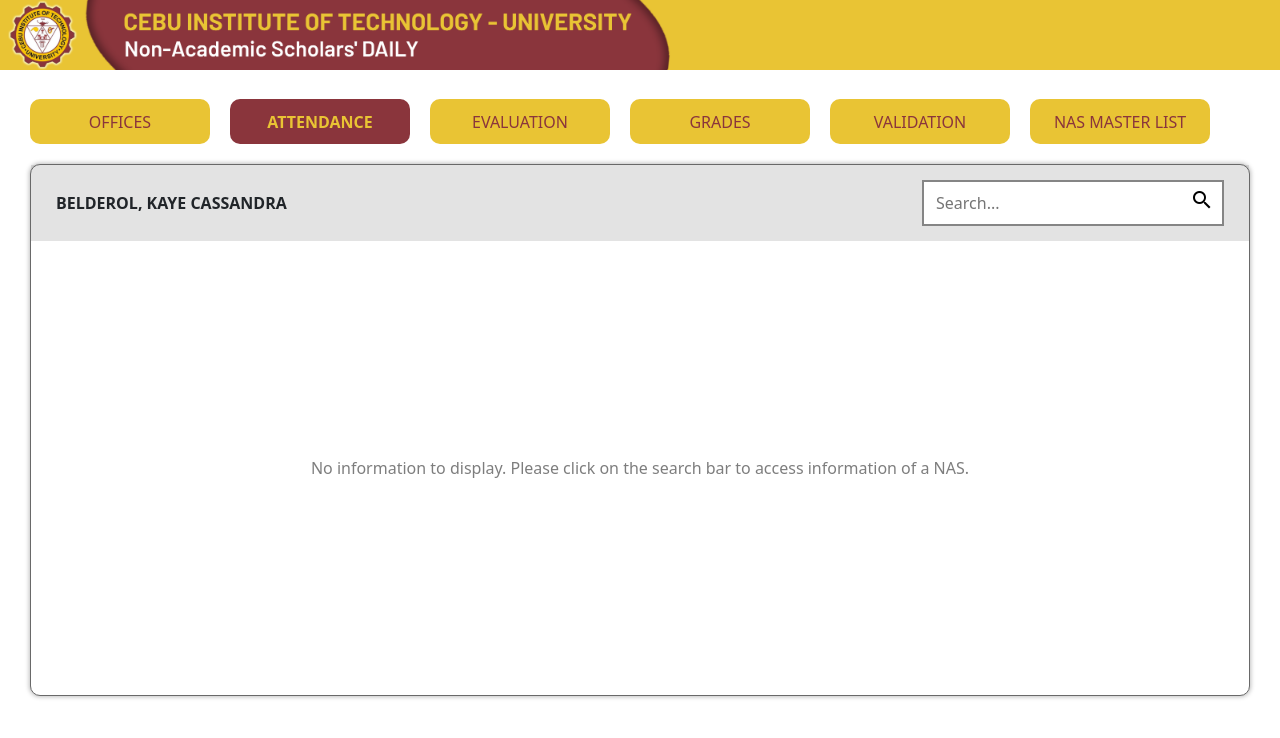
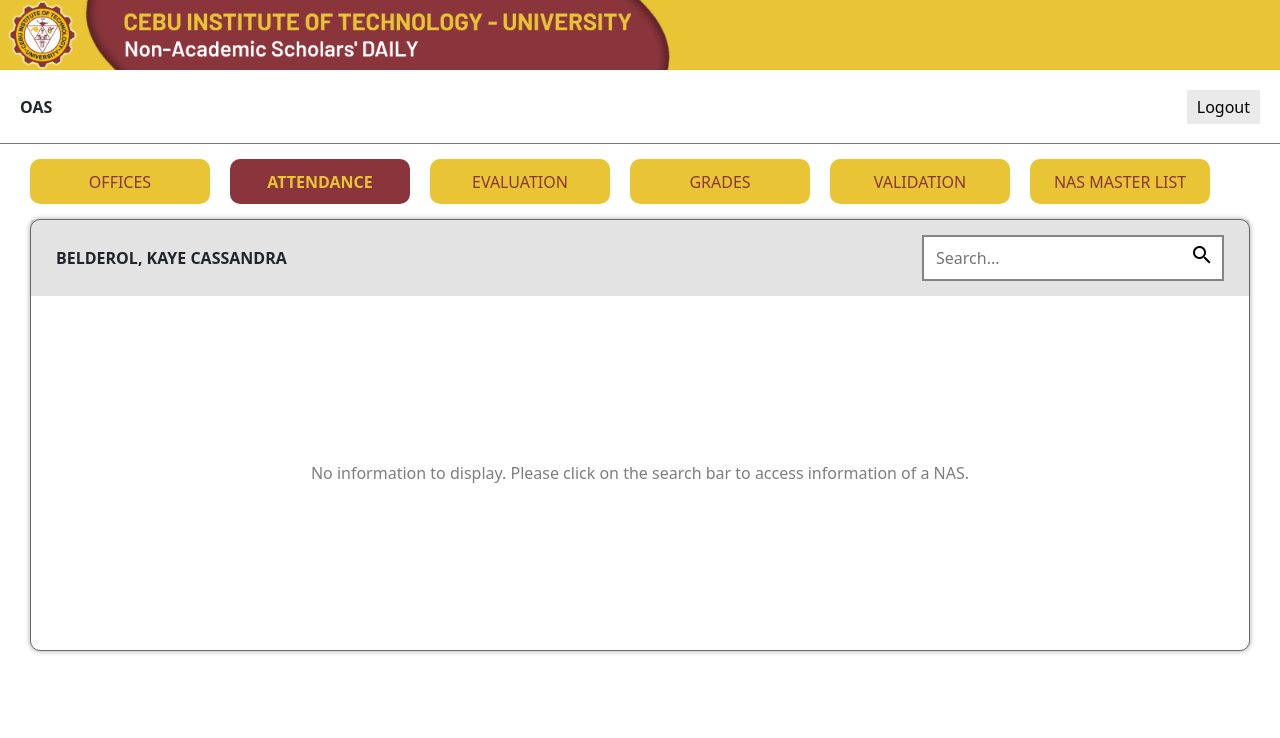
Before and after one commit to enriquezandre/NASDaily, a React (Create React App) app in the folder frontend/nasdaily-app/: page /attendance in a window 1280 px wide. Shown: the top 738 px of the page. Built offline with nearby package versions, Linux system fonts and the light colour scheme.

Commit message:
Add Heading

```diff
--- a/frontend/nasdaily-app/src/Pages/Attendance.css
+++ b/frontend/nasdaily-app/src/Pages/Attendance.css
@@ -1,10 +1,10 @@
 .menuNav{
     display: flex;
-    margin-left: 20px;
+    margin: 10px 0px 10px 20px;
 }
 
 .row{
-    margin: 15px 30px;
+    margin: 10px 30px;
     background-color: white;
     border-radius: 10px;
     border: #696969 solid 1px;
@@ -55,7 +55,7 @@
 }
 
 .displayNoInfo{
-    margin: 200px auto;
+    margin: 150px auto;
     text-align: center;
     color: rgba(0, 0, 0, 0.51);
 }
--- a/frontend/nasdaily-app/src/Pages/Attendance.jsx
+++ b/frontend/nasdaily-app/src/Pages/Attendance.jsx
@@ -1,6 +1,7 @@
 import React, { useState } from 'react'
 import Button from '../Components/Common/Buttons/Button.jsx'
 import '../Pages/Attendance.css'
+import Header from '../Components/Header.js'
 
 export const Attendance = () => {
     const [searchTerm, setSearchTerm] = useState('');
@@ -8,7 +9,8 @@
     return (
         <>
             <div>
-                <br />
+                <Header username={"OAS"} onLogout={null}/>
+
                 <div className='menuNav'>
                     <Button
                         style={"yellow-button"}
```
